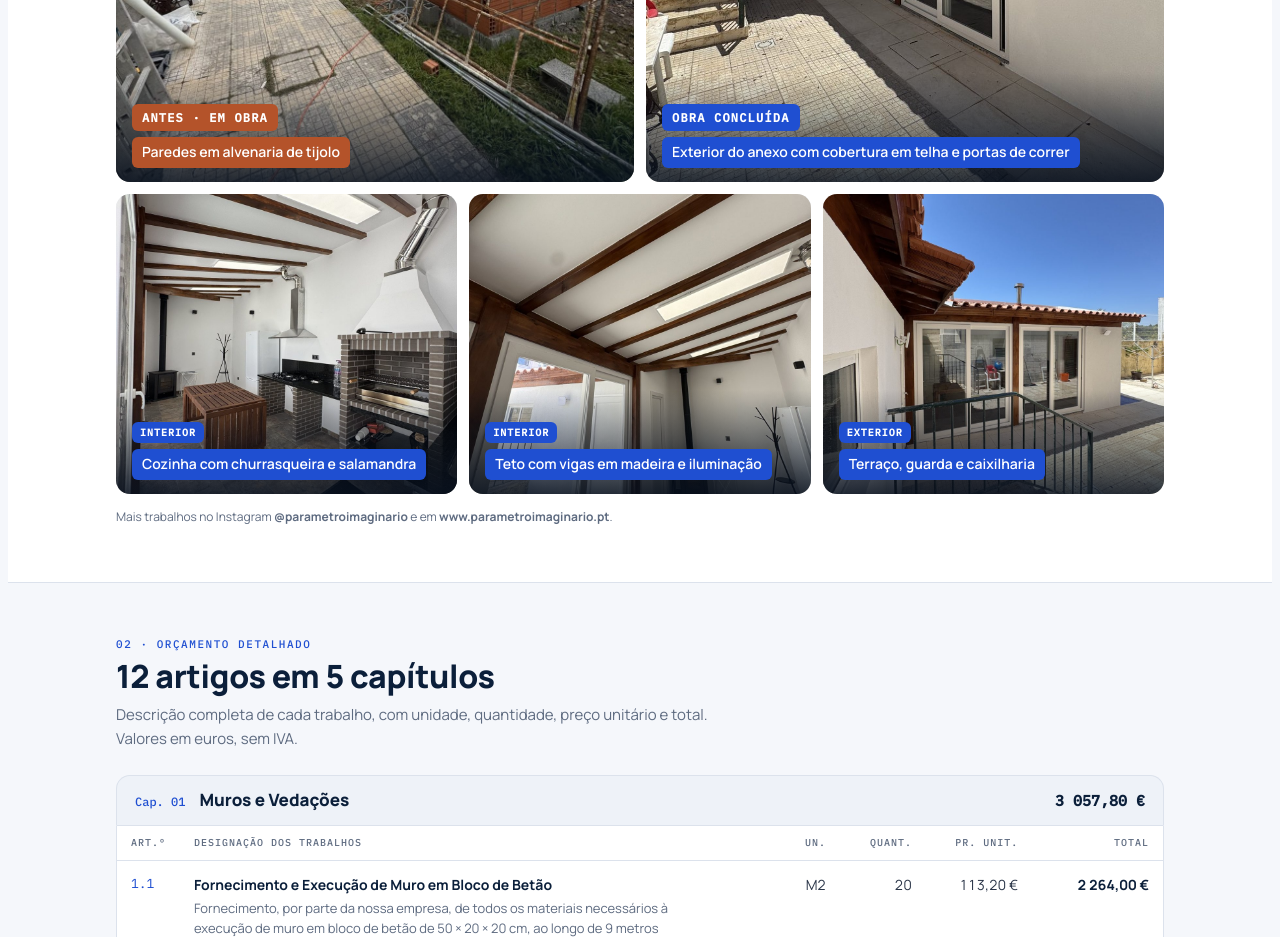
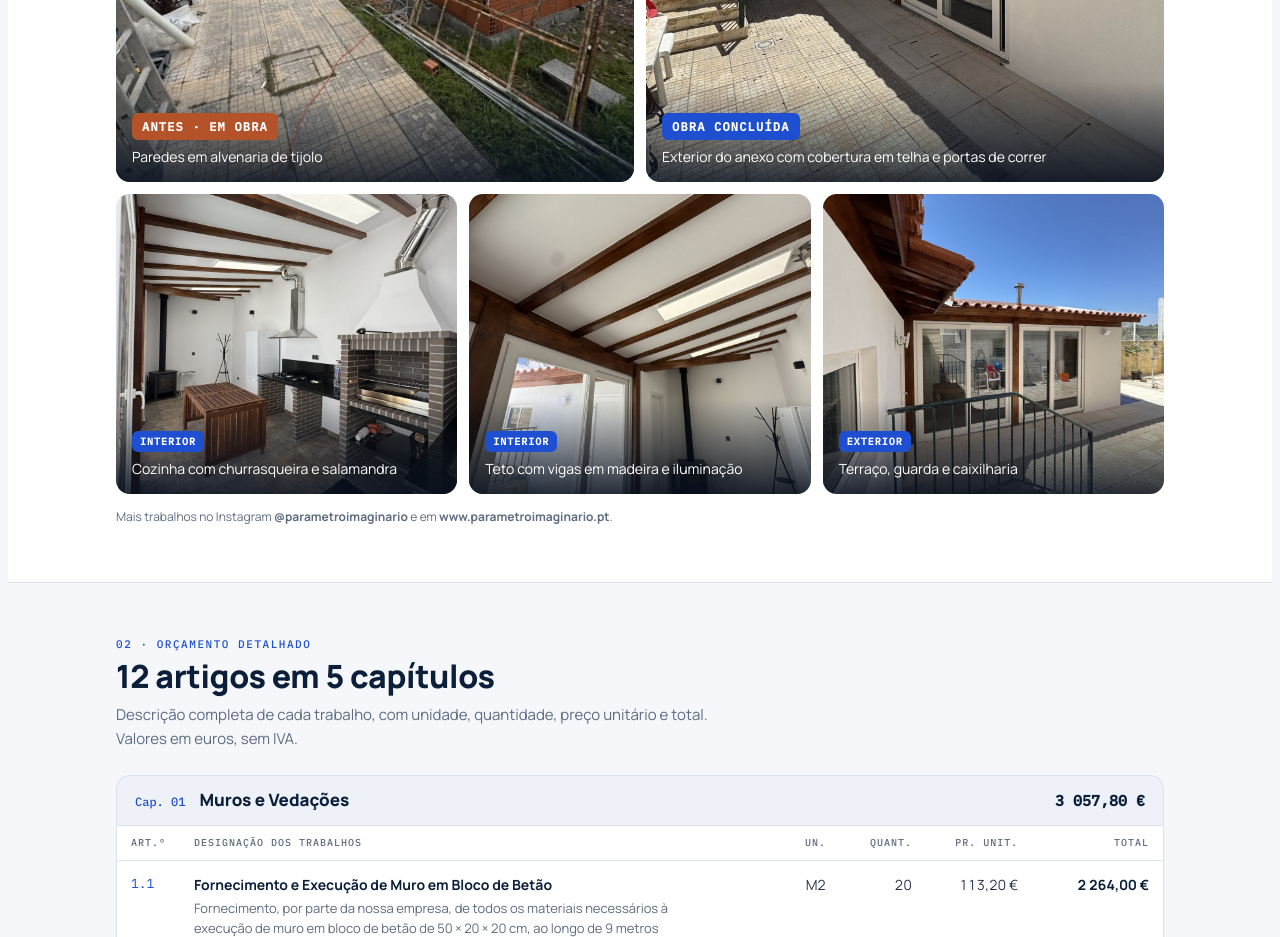
Before and after one commit to rubensborges056-dev/rubens, a plain HTML site: page Proposta_Muro_Anexo.html in a window 1280 px wide. Shown: the part 2000-2937 px from the top of the page. Drawn offline with Linux system fonts and the light colour scheme.

Commit message:
HTML: cor só nas etiquetas das fotos; frases sem cor
Co-Authored-By: Claude Opus 5.5 <noreply@anthropic.com>
Claude-Session: https://claude.ai/code/session_01Dqyze6v6C8NW2SyXBmWUEC

```diff
--- a/Proposta_Muro_Anexo.html
+++ b/Proposta_Muro_Anexo.html
@@ -266,8 +266,6 @@ summary .cnt{font:500 11px var(--font-m);color:var(--muted)}
 .tag2{font:600 10px var(--font-m);letter-spacing:.1em;text-transform:uppercase;background:#1F4FD1;color:#fff;padding:4px 8px;border-radius:6px}
 .tag2.obra{background:#B4532A}
 .pair .tag2{font-size:12px;padding:6px 10px}
-.pair .ph,.refs3 .ph{background:#1F4FD1;color:#fff;padding:6px 10px;border-radius:6px;font-weight:600;line-height:1.35}
-.pair .ph.obra{background:#B4532A}
 @media (prefers-reduced-motion:reduce){.pair img,.refs3 img{transition:none}.pair figure:hover img,.refs3 figure:hover img{transform:none}}
 @media (max-width:640px){.pair{grid-template-columns:1fr;height:auto}.pair figure{height:340px}.refs3{grid-template-columns:1fr;height:auto}.refs3 figure{height:260px}}
 /* nav state */
```
